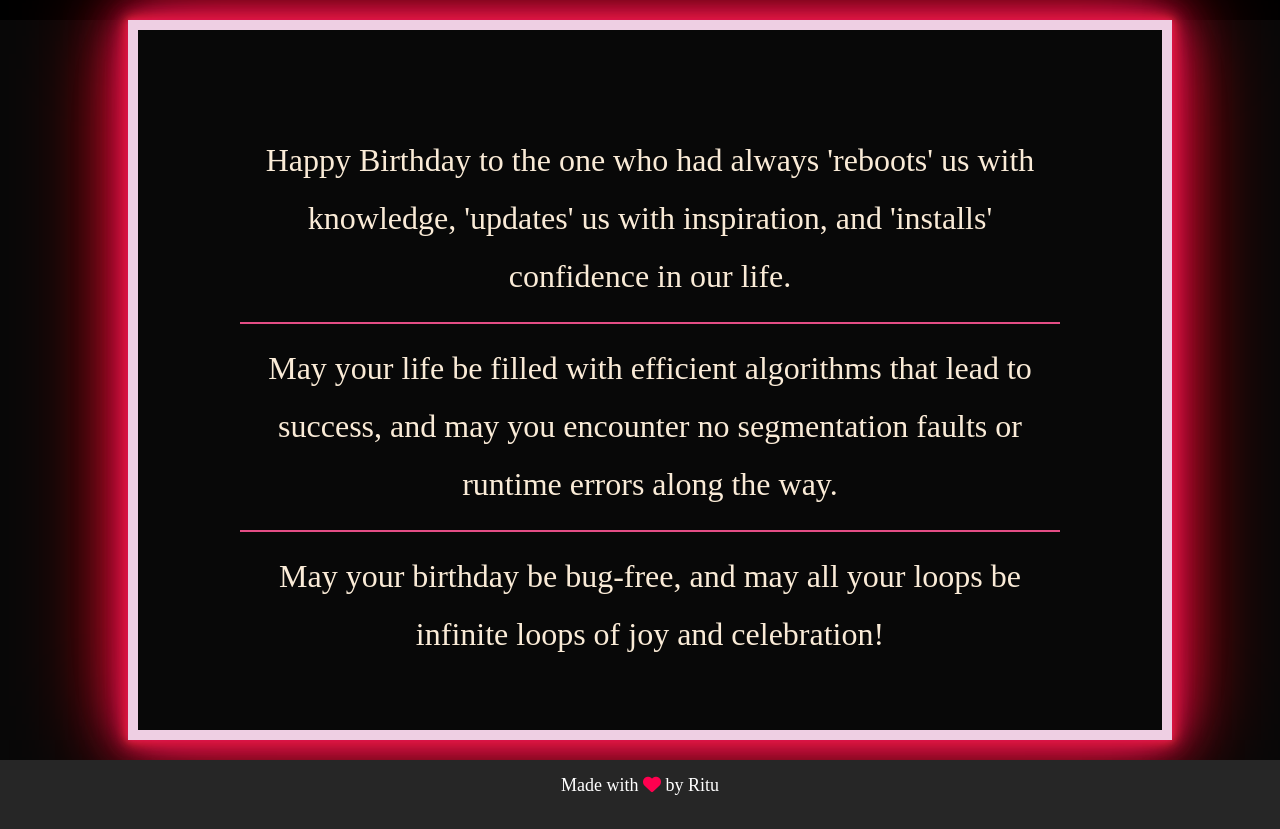
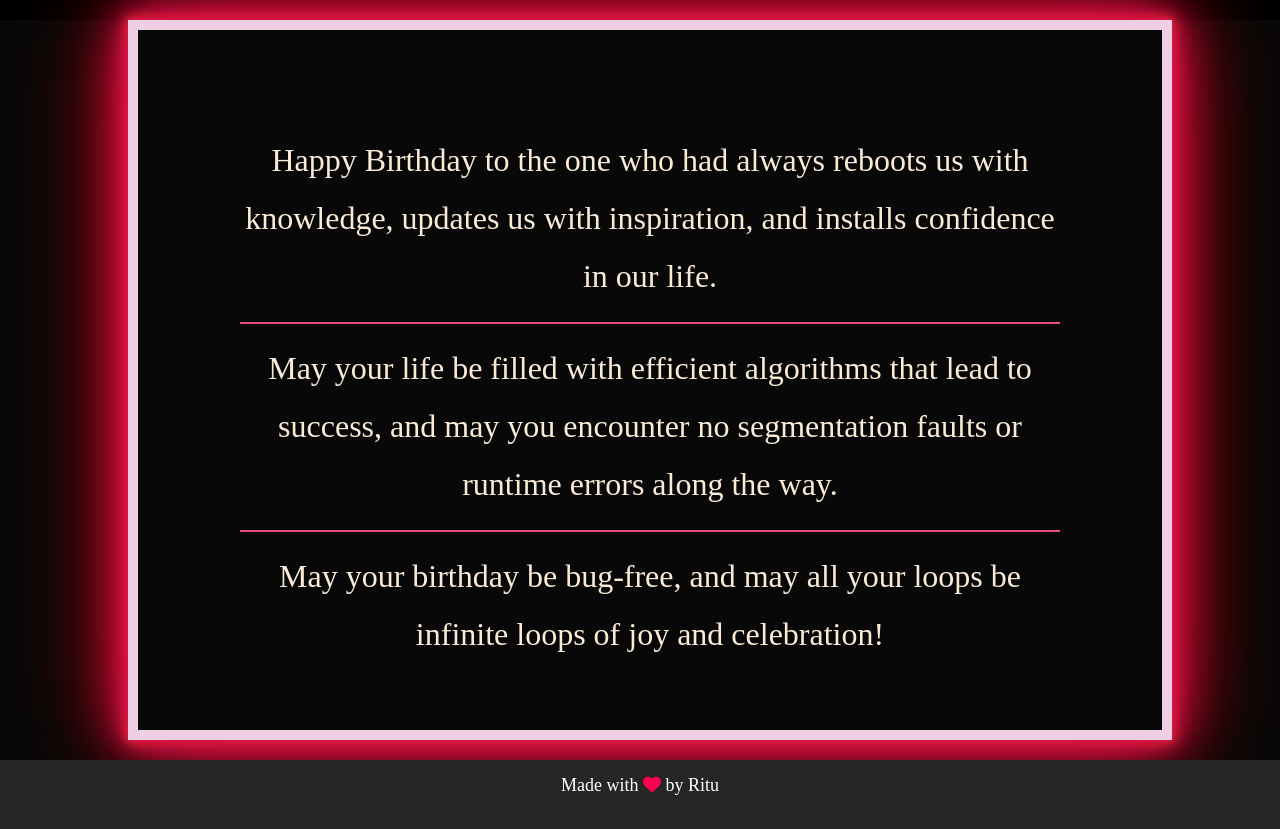
Before and after one commit to Ritukrish/HBD, a plain HTML site: page index.html in a window 1280 px wide. Shown: the part 780-1609 px from the top of the page. Drawn offline with Linux system fonts and the light colour scheme; a web font is replaced by a local one.

Commit message:
Update index.html

```diff
--- a/index.html
+++ b/index.html
@@ -16,7 +16,7 @@
 </div>
 <div class="pic">
  <div class="main">
-  <h2 style="color: antiquewhite;;">Happy Birthday to the one who had always 'reboots' us  with knowledge, 'updates' us with inspiration, and 'installs' confidence in our life.
+  <h2 style="color: antiquewhite;;">Happy Birthday to the one who had always reboots us  with knowledge, updates us with inspiration, and installs confidence in our life.
 	<br><hr> May your life be filled with efficient algorithms that lead to success, and may you encounter no segmentation faults or runtime errors along the way.
 
 
```
